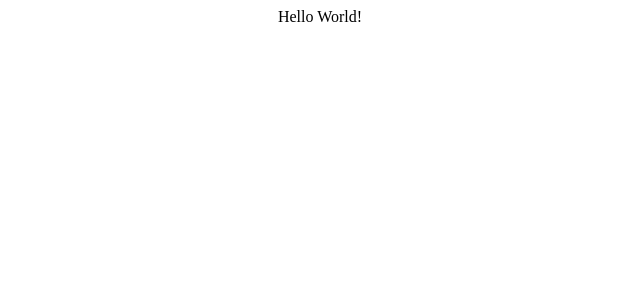
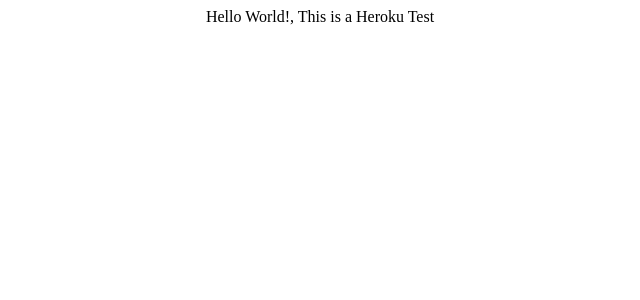
Before and after one commit to GabrielJSuarez/react-calculator, a React (Create React App) app: page / in a window 1280 px wide. Shown: the top 300 px of the page, without its empty margins (320-960 px from the left). Built offline with nearby package versions, Linux system fonts and the light colour scheme.

Commit message:
- Heroku push test

```diff
--- a/src/App.js
+++ b/src/App.js
@@ -3,7 +3,7 @@
 function App() {
   return (
     <div className="App">
-      Hello World!
+      Hello World!, This is a Heroku Test
     </div>
   );
 }
```
